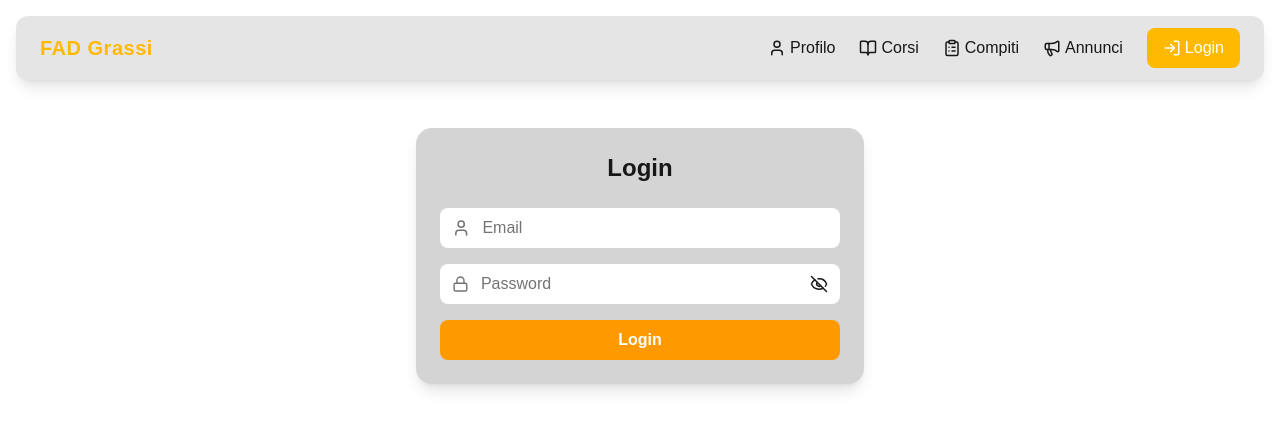
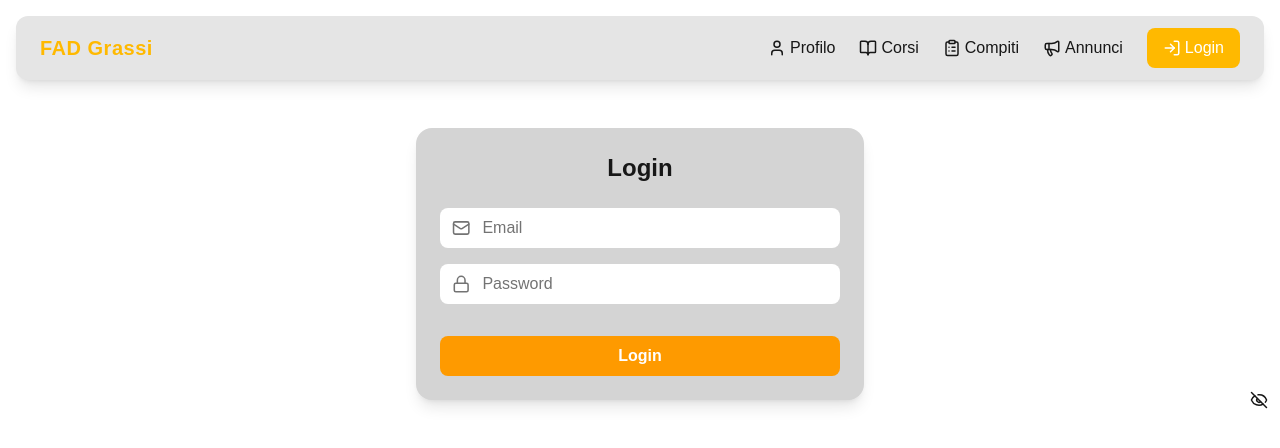
Before and after one commit to Asciugano/fad-grassi2, a Next.js app: page /auth/login in a window 1280 px wide. Shown: the top 448 px of the page. Built offline with nearby package versions, Linux system fonts and the light colour scheme.

Commit message:
finito il form per il login

```diff
--- a/components/login_component.tsx
+++ b/components/login_component.tsx
@@ -1,6 +1,8 @@
 "use client";
 
-import { Eye, EyeOff, Loader2, Lock, User } from "lucide-react";
+import axios, { AxiosError } from "axios";
+import { Eye, EyeOff, Loader2, Lock, Mail } from "lucide-react";
+import { useRouter } from "next/navigation";
 import { useState } from "react";
 
 export default function LoginComponent() {
@@ -13,8 +15,30 @@ export default function LoginComponent() {
   const [loading, setLoading] = useState(false);
   const [error, setError] = useState("");
 
+  const router = useRouter();
+
   const handleSubmit = async (e: React.FormEvent) => {
     e.preventDefault();
+
+    setLoading(true);
+    try {
+      await axios.post('/api/auth/login', formData);
+
+      router.push('/');
+    } catch (e) {
+      console.error(e);
+
+      const err = e as AxiosError<{ message?: string }>;
+
+      if (err.response?.data.message)
+        setError(err.response.data.message);
+      else if (typeof err.response?.data === "string")
+        setError(err.response.data);
+      else
+        setError("Ops... Qualcosa e' andato storto");
+    } finally {
+      setLoading(false);
+    }
   }
 
   return (
@@ -26,7 +50,7 @@ export default function LoginComponent() {
       <form onSubmit={handleSubmit} className="space-y-4">
         {/* email */}
         <div className="flex items-center gap-3 border-neutral-400 dark:border-neutral-600 rounded-lg px-3 py-2 bg-white dark:bg-neutral-900 focus-within:ring-amber-400">
-          <User size={20} className="text-neutral-500 dark:text-neutral-400" />
+          <Mail size={20} className="text-neutral-500 dark:text-neutral-400" />
           <input
             type="email"
             placeholder="Email"
@@ -48,19 +72,20 @@ export default function LoginComponent() {
             className="w-full bg-transparent outline-none text-neutral-800 dark:text-neutral-100 placeholder-neutral-500"
             required
           />
-          <button onClick={(e) => {
-            e.preventDefault();
-            setShowPassw(!showPassw);
-          }}
+          <button onClick={() => setShowPassw(!showPassw)} className="absolute right-3 top-1/2 -translate-y-1/2" type="button"
           >
             {showPassw ? <Eye size={18} /> : <EyeOff size={18} />}
           </button>
         </div>
 
+        {(error && error.length > 0) && (
+          <p className="text-sm text-red-500 text-center">{error}</p>
+        )}
+
         <button
           type="submit"
           disabled={loading}
-          className="w-full flex items-center justify-center bg-amber-500 hover:bg-amber-400 text-white font-semibold rounded-lg px-4 py-2 transition disabled:cursor-not-allowed"
+          className="mt-8 w-full flex items-center justify-center bg-amber-500 hover:bg-amber-400 text-white font-semibold rounded-lg px-4 py-2 transition disabled:cursor-not-allowed"
         >
           {loading ? (
             <Loader2 size={20} className="animate-spin" />
```
